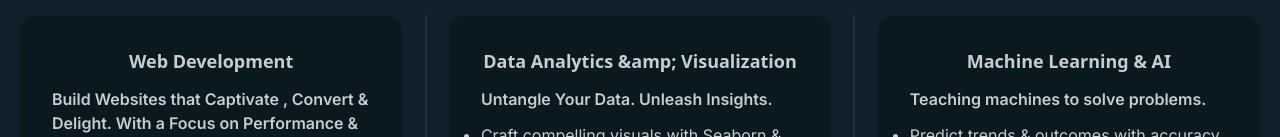
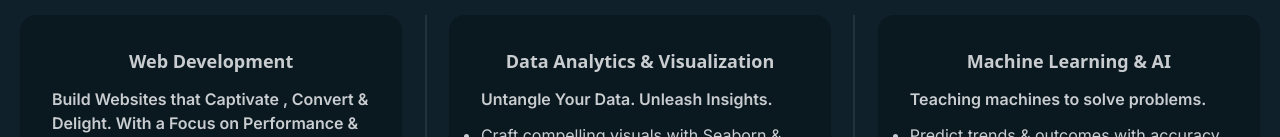
Before and after one commit to sakib3201/sakibshahon-portfolio, a Next.js app: page / in a window 1280 px wide. Shown: the part 1326-1463 px from the top of the page. Built offline with nearby package versions, Linux system fonts and the light colour scheme.

Commit message:
Minor fix

```diff
--- a/src/app/components/servicesection.jsx
+++ b/src/app/components/servicesection.jsx
@@ -31,7 +31,7 @@ const ServiceSection = () => {
         <div className="flex lg:w-1/3 w-full flex-grow card bg-base-300 rounded-box p-5 hover:shadow-lg hover:shadow-black duration-300 ease-in-out">
           <div className="p-3">
             <h2 className="text-lg font-bold mb-3 text-center font-sans">
-              Data Analytics &amp;amp; Visualization
+              Data Analytics &amp; Visualization
             </h2>
             <h3 className="font-semibold mb-3">
               Untangle Your Data. Unleash Insights.
```
